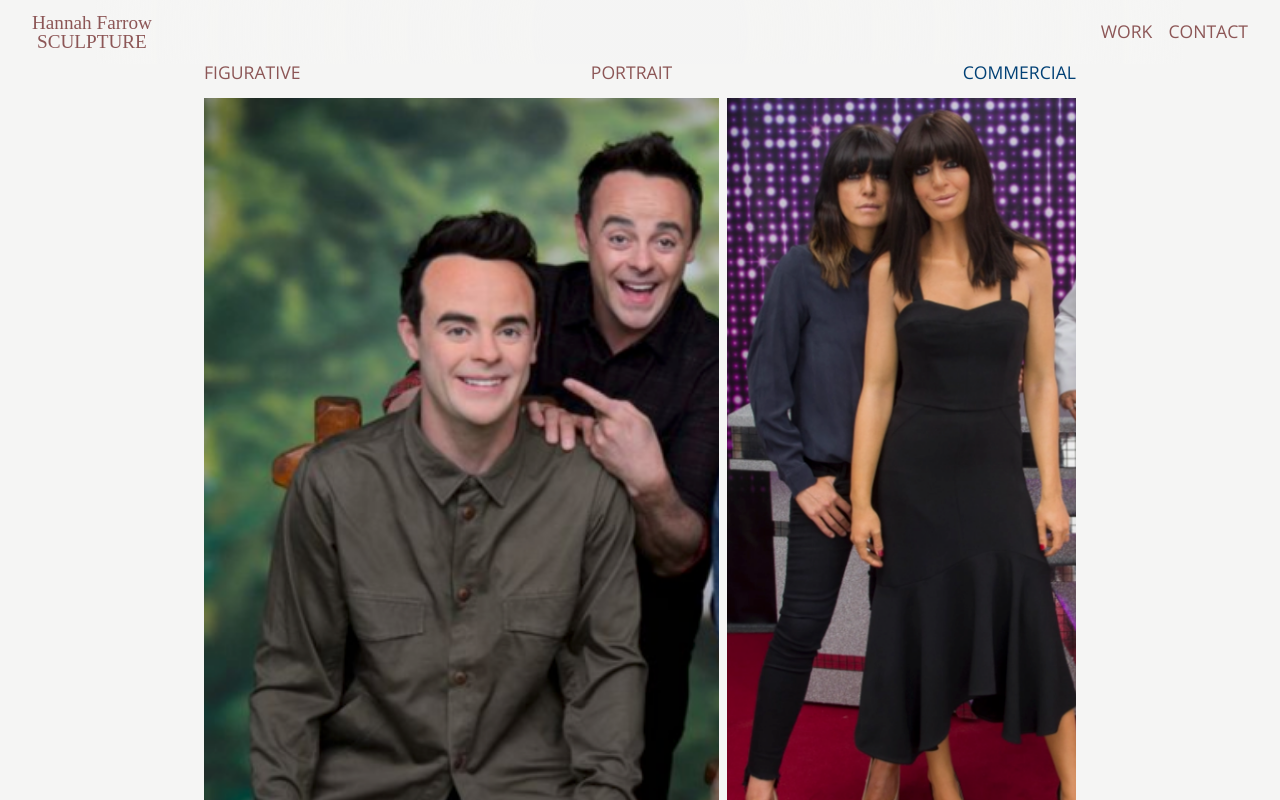
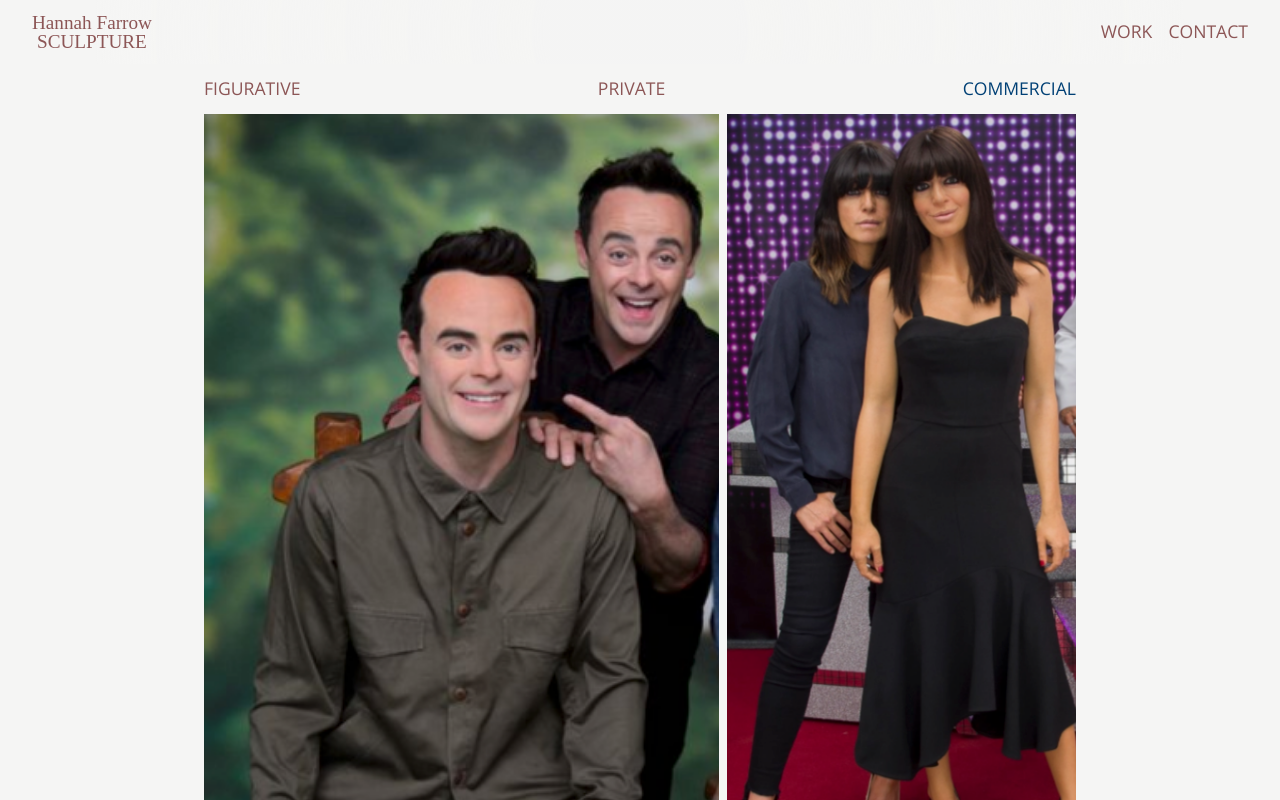
Before and after one commit to JoeBaldwin90/sculpture-artist, a React (Create React App) app: page /work/commercial in a window 1280 px wide. Shown: the top 800 px of the page. Built offline with nearby package versions, Linux system fonts and the light colour scheme; a web font is replaced by a local one.

Commit message:
Improved language for work page

```diff
--- a/src/components/workpage/Work.js
+++ b/src/components/workpage/Work.js
@@ -20,7 +20,7 @@ const Work = ({ location }) => {
       <Container>
         <WorkNav>
           <WorkLinks>
-            {["figurative", "portrait", "commercial"].map((link, i) => (
+            {["figurative", "private", "commercial"].map((link, i) => (
               <li key={i}>
                 <StyledLink
                   exact
@@ -41,7 +41,7 @@ const Work = ({ location }) => {
           >
             <Switch>
               <Route exact path='/work/figurative' component={Figures} />
-              <Route exact path='/work/portrait' component={Portraits} />
+              <Route exact path='/work/private' component={Portraits} />
               <Route exact path='/work/commercial' component={Commercial} />
             </Switch>
           </CSSTransition>
--- a/src/components/workpage/WorkStyles.js
+++ b/src/components/workpage/WorkStyles.js
@@ -9,7 +9,7 @@ export const Container = styled.div`
 `;
 
 export const WorkNav = styled.nav`
-  padding: 8vh 1em 0 1em;
+  padding: 5em 1em 0 1em;
   display: grid;
   grid-template-columns: repeat(12, 1fr);
   grid-gap: 0.5em;
@@ -19,6 +19,14 @@ export const WorkLinks = styled.ul`
   grid-column: 2 / span 10;
   display: flex;
   justify-content: space-between;
+  @media (max-width: 425px) {
+    display: block;
+    margin: 0 auto;
+    text-align: center;
+    li {
+      margin-bottom: 1em;
+    }
+  }
 `;
 
 export const StyledLink = styled(NavLink)`
```
Also changed, not shown: src/components/homepage/HomepageStyles.js (+5 -5 lines).
